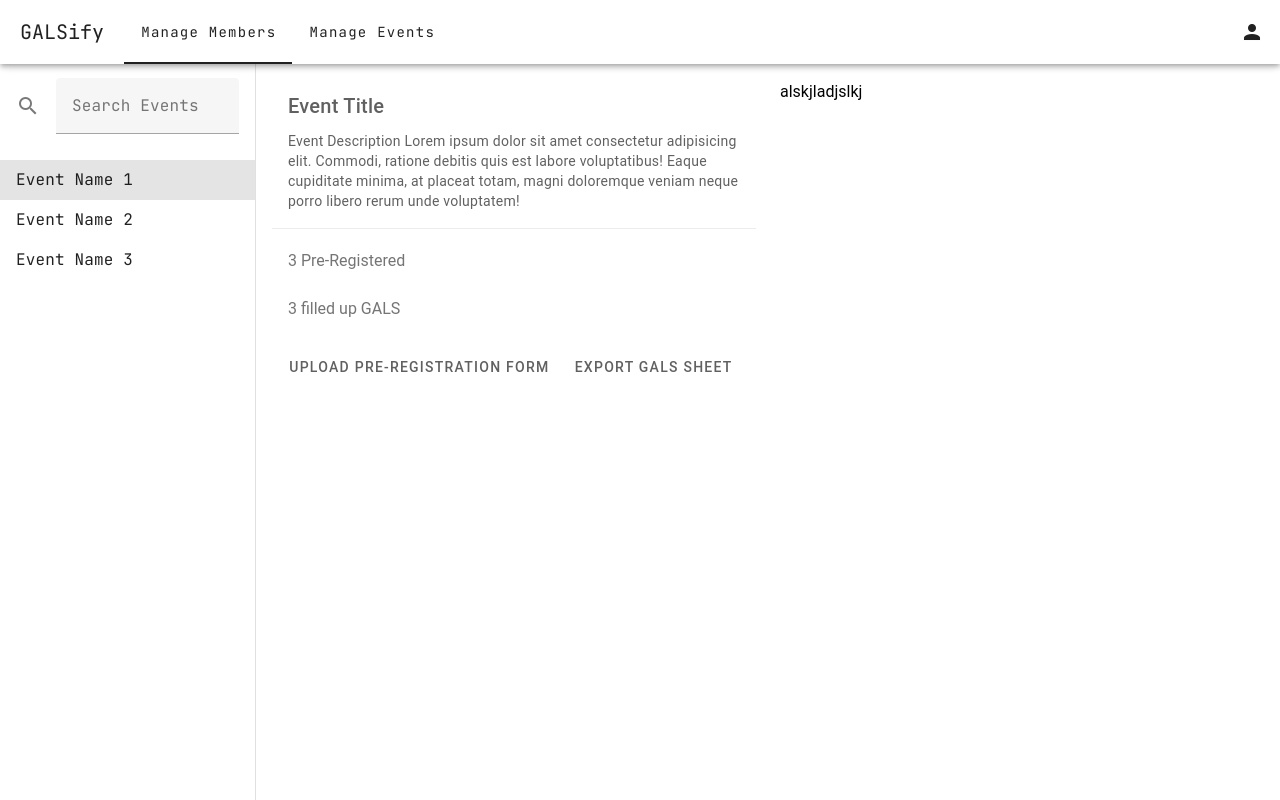
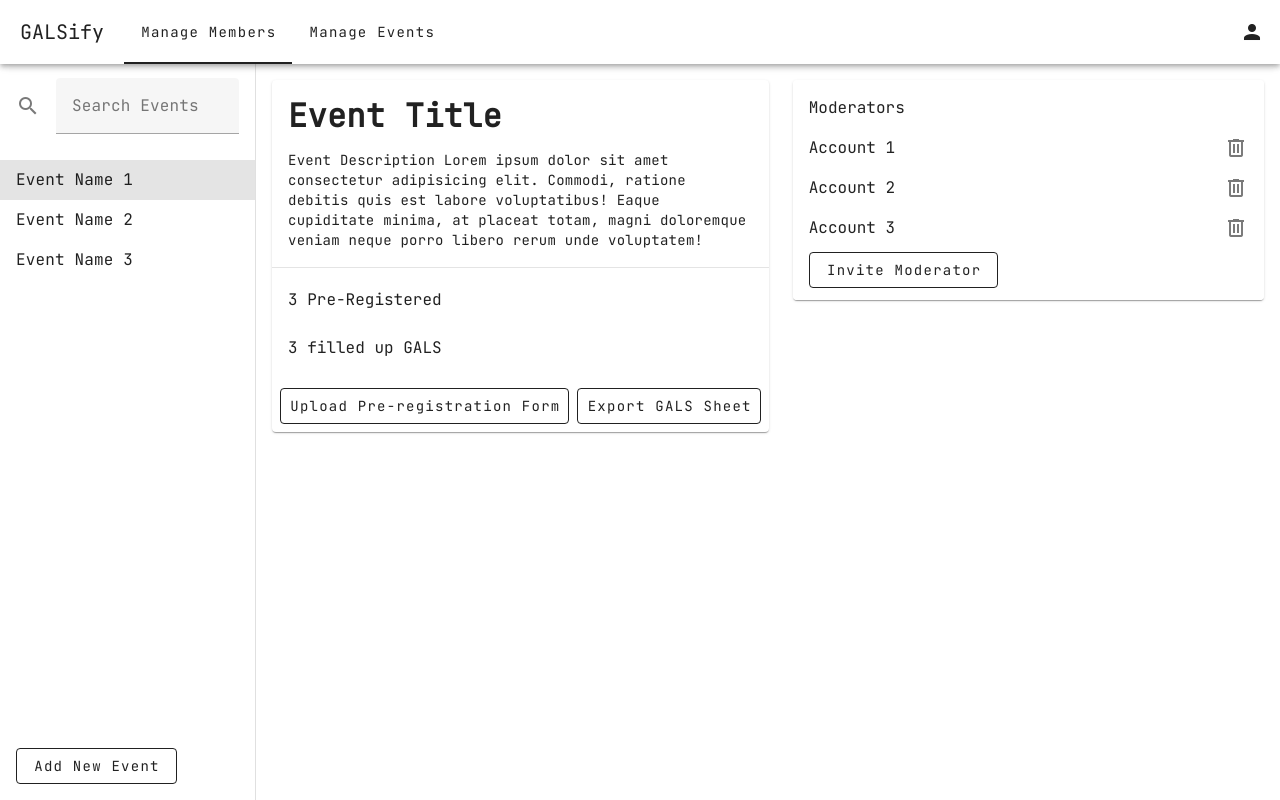
Before and after one commit to dlsu-lscs/galsify-web, a Vue app: page /dashboard in a window 1280 px wide. Built offline with nearby package versions, Linux system fonts and the light colour scheme.

Commit message:
feat: events page

```diff
--- a/src/components/EventNavigationDrawer.vue
+++ /dev/null
@@ -1,25 +0,0 @@
-<script setup></script>
-
-<template>
-    <div class="window-container">
-        <v-navigation-drawer permanent="">
-            <v-list-item>
-                <v-text-field prepend-icon="mdi-magnify" label="Search Events"> </v-text-field>
-            </v-list-item>
-
-            <v-list-item link to="/dashboard" title="Event Name 1"></v-list-item>
-            <v-list-item link title="Event Name 2"></v-list-item>
-            <v-list-item link title="Event Name 3"></v-list-item>
-        </v-navigation-drawer>
-    </div>
-</template>
-
-<style scoped>
-.v-navigation-drawer {
-    padding-top: 10px;
-}
-
-.v-list-item {
-    font-family: 'JetBrains Mono', monospace;
-}
-</style>
--- a/src/views/DashboardView.vue
+++ b/src/views/DashboardView.vue
@@ -1,24 +1,42 @@
 <script setup>
 import TopNavigationBar from '@/components/TopNavigationBar.vue'
-import EventNavigationDrawer from '@/components/EventNavigationDrawer.vue'
 </script>
 
 <template>
+    <div class="window-container">
         <v-layout>
             <TopNavigationBar />
-        <EventNavigationDrawer />
+
+            <!-- Navigation Drawer (Left of screen) -->
+            <v-navigation-drawer permanent="">
+                <v-list-item>
+                    <v-text-field prepend-icon="mdi-magnify" label="Search Events"> </v-text-field>
+                </v-list-item>
+
+                <v-list-item link to="/dashboard" title="Event Name 1"></v-list-item>
+                <v-list-item link title="Event Name 2"></v-list-item>
+                <v-list-item link title="Event Name 3"></v-list-item>
+
+                <template v-slot:append>
+                    <v-container>
+                        <v-btn class="event-list-add" variant="outlined">Add New Event</v-btn>
+                    </v-container>
+                </template>
+            </v-navigation-drawer>
 
             <v-main>
                 <v-container>
                     <v-row>
                         <v-col>
-                        <v-card variant="plain">
-                            <template v-slot:title> Event Title </template>
+                            <v-card>
+                                <template v-slot:title>
+                                    <span class="event-title">Event Title</span>
+                                </template>
                                 <v-card-text>
-                                Event Description Lorem ipsum dolor sit amet consectetur adipisicing
-                                elit. Commodi, ratione debitis quis est labore voluptatibus! Eaque
-                                cupiditate minima, at placeat totam, magni doloremque veniam neque
-                                porro libero rerum unde voluptatem!
+                                    Event Description Lorem ipsum dolor sit amet consectetur
+                                    adipisicing elit. Commodi, ratione debitis quis est labore
+                                    voluptatibus! Eaque cupiditate minima, at placeat totam, magni
+                                    doloremque veniam neque porro libero rerum unde voluptatem!
                                 </v-card-text>
 
                                 <v-divider></v-divider>
@@ -27,14 +45,66 @@ import EventNavigationDrawer from '@/components/EventNavigationDrawer.vue'
                                     <v-list-item> 3 filled up GALS </v-list-item>
                                 </v-list>
                                 <v-card-actions>
-                                <v-btn>Upload Pre-registration Form</v-btn>
-                                <v-btn>Export GALS Sheet</v-btn>
+                                    <v-btn variant="outlined">Upload Pre-registration Form</v-btn>
+                                    <v-btn variant="outlined">Export GALS Sheet</v-btn>
                                 </v-card-actions>
                             </v-card>
                         </v-col>
-                    <v-col> alskjladjslkj </v-col>
+                        <v-col>
+                            <v-card>
+                                <v-list density="compact">
+                                    <v-list-item>Moderators</v-list-item>
+                                    <v-list-item>
+                                        Account 1
+                                        <template v-slot:append>
+                                            <v-icon icon="mdi-trash-can-outline"></v-icon>
+                                        </template>
+                                    </v-list-item>
+                                    <v-list-item>
+                                        Account 2
+                                        <template v-slot:append>
+                                            <v-icon icon="mdi-trash-can-outline"></v-icon>
+                                        </template>
+                                    </v-list-item>
+                                    <v-list-item>
+                                        Account 3
+                                        <template v-slot:append>
+                                            <v-icon icon="mdi-trash-can-outline"></v-icon>
+                                        </template>
+                                    </v-list-item>
+                                    <v-list-item>
+                                        <v-btn variant="outlined">Invite Moderator</v-btn>
+                                    </v-list-item>
+                                </v-list>
+                            </v-card>
+                        </v-col>
                     </v-row>
                 </v-container>
             </v-main>
         </v-layout>
+    </div>
 </template>
+
+<style scoped>
+.window-container {
+    font-family: 'JetBrains Mono', monospace;
+}
+
+.event-title {
+    font-weight: bold;
+    font-size: 2rem;
+}
+
+.v-btn {
+    text-transform: none;
+}
+
+.v-navigation-drawer {
+    padding-top: 10px;
+}
+
+.event-list-add {
+    margin-left: auto;
+    margin-right: auto;
+}
+</style>
```
Lines whose indentation alone changed are shown as unchanged.
